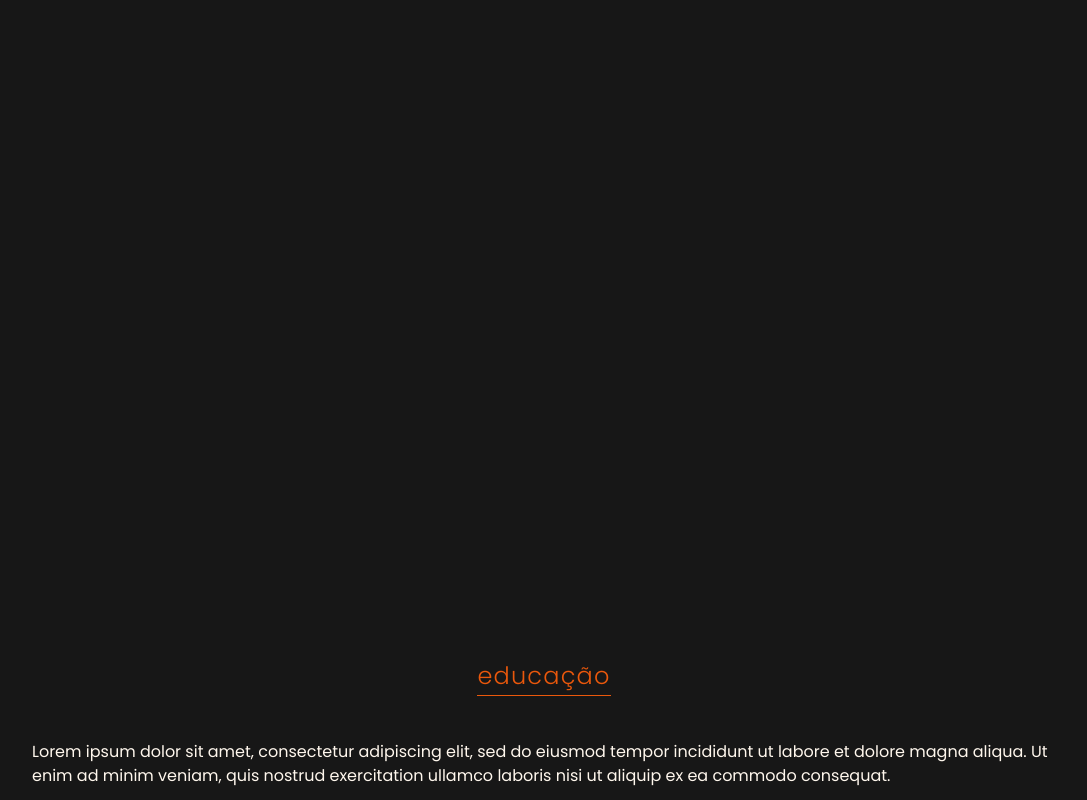
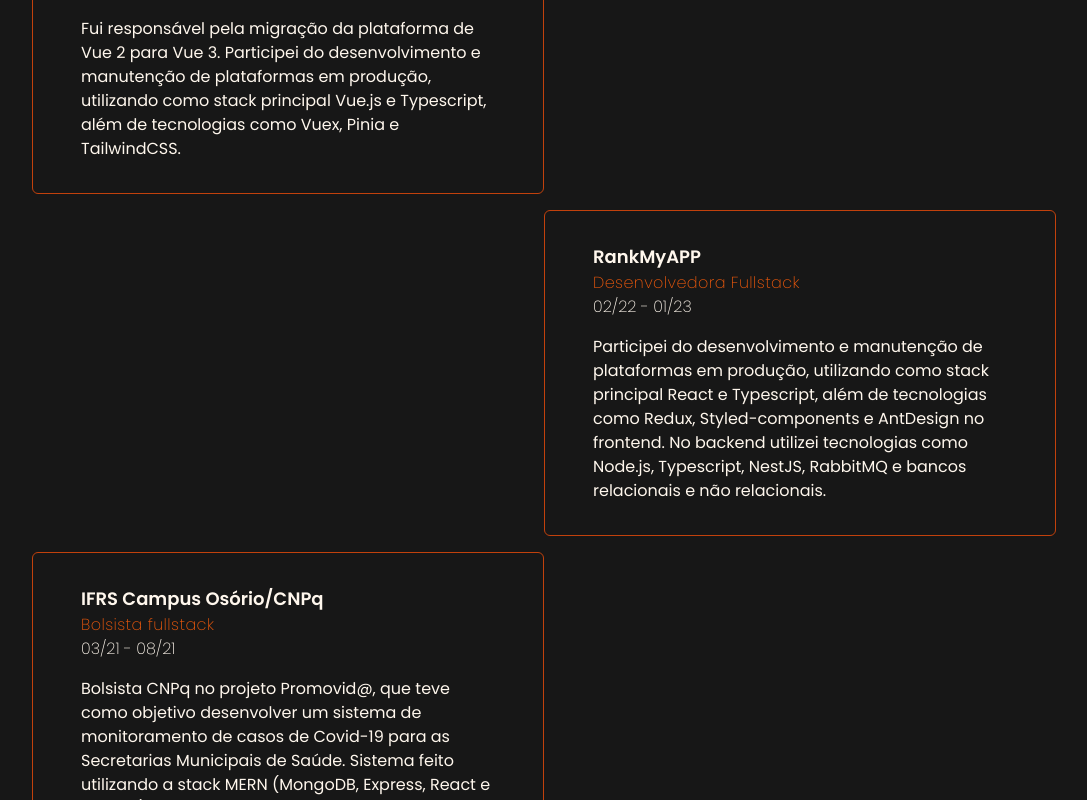
Before and after one commit to Azzyew/Azzyew.github.io, a Vue app: page / in a window 1280 px wide. Shown: the part 2000-2800 px from the top of the page, without its empty margins (96-1183 px from the left). Built offline with nearby package versions, Linux system fonts and the light colour scheme; a web font is replaced by a local one.

Commit message:
feat: adds experience card

```diff
--- a/src/App.vue
+++ b/src/App.vue
@@ -3,6 +3,7 @@
 import HeaderComponent from './components/Header/HeaderComponent.vue';
 import TypewriterAnimation from './components/TypewriterAnimation.vue';
 import SectionComponent from './components/SectionComponent.vue';
+import ExperienceCard from './components/ExperienceCard.vue';
 
 const isOnScreen = ref(false);
 
@@ -18,7 +19,7 @@
     if (intersectingCount === 0) isOnScreen.value = false;
 
     });
-  }, { threshold: 1, rootMargin: "-5px" } );
+  });
 
   const targets = document.querySelectorAll('h2');
 
@@ -45,16 +46,46 @@
     </SectionComponent>
 
     <SectionComponent title="experiência" id-name="#experience" :is-on-screen="isOnScreen">
-      Lorem ipsum dolor sit amet, consectetur adipiscing elit, sed do eiusmod tempor incididunt ut labore et dolore magna aliqua. Ut enim ad minim veniam, quis nostrud exercitation ullamco laboris nisi ut aliquip ex ea commodo consequat.    </SectionComponent>
+      <ExperienceCard company="BRIUS" job-title="Desenvolvedora Front-end" period="03/23 - 06/23">
+        Fui responsável pela migração da plataforma de Vue 2 para Vue 3. Participei do
+        desenvolvimento e manutenção de plataformas em produção, utilizando como stack principal
+        Vue.js e Typescript, além de tecnologias como Vuex, Pinia e TailwindCSS.
+      </ExperienceCard>
+      <ExperienceCard company="RankMyAPP" job-title="Desenvolvedora Fullstack" period="02/22 - 01/23">
+        Participei do desenvolvimento e manutenção de plataformas em produção, utilizando como
+        stack principal React e Typescript, além de tecnologias como Redux, Styled-components e
+        AntDesign no frontend. No backend utilizei tecnologias como Node.js, Typescript, NestJS,
+        RabbitMQ e bancos relacionais e não relacionais.
+      </ExperienceCard>
+      <ExperienceCard company="IFRS Campus Osório/CNPq" job-title="Bolsista fullstack" period="03/21 - 08/21">
+        Bolsista CNPq no projeto Promovid@, que teve como objetivo desenvolver um sistema de
+        monitoramento de casos de Covid-19 para as Secretarias Municipais de Saúde. Sistema feito
+        utilizando a stack MERN (MongoDB, Express, React e Node.js). Participei em atualizações e
+        melhorias nas páginas e no desenvolvimento de novas funções, como a de exportar os dados
+        em .CSV, e atualização nos filtros utilizados na pesquisa.
+      </ExperienceCard>
+      <ExperienceCard company="IFRS Campus Osório" job-title="Bolsista fullstack" period="08/20 - 12/20">
+        Bolsista de extensão na área de programação no projeto Incubadora de Redes e
+        Empreendimentos Solidários do Campus Osório. Programação com React.js, Node.js, Express,
+        ContextAPI e uso de metodologia ágil. Participei no desenvolvimento do aplicativo CoopFrete
+        para compartilhar fretes entre cooperativas, tanto no desenvolvimento de páginas,
+        como na integração do sistema de redefinição de senha. Participei no desenvolvimento da página
+        oficial do projeto Incubadora tanto na criação de telas quanto na criação dos CRUDs para
+        administrar os conteúdos do site.
+      </ExperienceCard>
+    </SectionComponent>
 
     <SectionComponent title="educação" id-name="#education" :is-on-screen="isOnScreen">
-      Lorem ipsum dolor sit amet, consectetur adipiscing elit, sed do eiusmod tempor incididunt ut labore et dolore magna aliqua. Ut enim ad minim veniam, quis nostrud exercitation ullamco laboris nisi ut aliquip ex ea commodo consequat.    </SectionComponent>
+      Lorem ipsum dolor sit amet, consectetur adipiscing elit, sed do eiusmod tempor incididunt ut labore et dolore magna aliqua. Ut enim ad minim veniam, quis nostrud exercitation ullamco laboris nisi ut aliquip ex ea commodo consequat.
+    </SectionComponent>
 
     <SectionComponent title="tecnologias" id-name="#technologies" :is-on-screen="isOnScreen">
-      Lorem ipsum dolor sit amet, consectetur adipiscing elit, sed do eiusmod tempor incididunt ut labore et dolore magna aliqua. Ut enim ad minim veniam, quis nostrud exercitation ullamco laboris nisi ut aliquip ex ea commodo consequat.    </SectionComponent>
+      Lorem ipsum dolor sit amet, consectetur adipiscing elit, sed do eiusmod tempor incididunt ut labore et dolore magna aliqua. Ut enim ad minim veniam, quis nostrud exercitation ullamco laboris nisi ut aliquip ex ea commodo consequat.
+    </SectionComponent>
 
     <SectionComponent title="contato" id-name="#contact-me" :is-on-screen="isOnScreen">
-      Lorem ipsum dolor sit amet, consectetur adipiscing elit, sed do eiusmod tempor incididunt ut labore et dolore magna aliqua. Ut enim ad minim veniam, quis nostrud exercitation ullamco laboris nisi ut aliquip ex ea commodo consequat.    </SectionComponent>
+      Lorem ipsum dolor sit amet, consectetur adipiscing elit, sed do eiusmod tempor incididunt ut labore et dolore magna aliqua. Ut enim ad minim veniam, quis nostrud exercitation ullamco laboris nisi ut aliquip ex ea commodo consequat.
+    </SectionComponent>
 
   </main>
 </template>
--- /dev/null
+++ b/src/components/ExperienceCard.vue
@@ -0,0 +1,26 @@
+<script setup lang="ts">
+const props = defineProps({
+  company: {
+    type: String,
+    required: true,
+  },
+  jobTitle: {
+    type: String,
+    required: true,
+  },
+  period: {
+    type: String,
+    required: true,
+  }
+});
+
+</script>
+
+<template>
+  <div class="border border-orange-700 rounded-md px-12 py-8 w-[50%] odd:self-start even:self-end">
+    <h3 class="font-semibold text-lg">{{ props.company }}</h3>
+    <span class="font-extralight tracking-wide text-orange-600">{{ props.jobTitle }}</span>
+    <p class="font-extralight mb-4">{{ props.period }}</p>
+    <slot></slot>
+  </div>
+</template>
--- a/src/components/SectionComponent.vue
+++ b/src/components/SectionComponent.vue
@@ -16,7 +16,7 @@
 
 </script>
 <template>
-  <section class="mt-12 p-16 flex flex-col items-center h-dvh">
+  <section class="mt-12 p-16 flex flex-col items-center min-h-dvh w-full">
     <h2
       class="
         text-2xl text-orange-600 font-light tracking-wider relative w-fit
@@ -25,8 +25,8 @@
       :class="{ 'animate-fadeIn after:scale-x-100': props.isOnScreen }"
       :id="$props.idName"
     >{{ props.title }}</h2>
-    <p class="mt-12">
+    <div class="mt-12 flex flex-col space-y-4">
       <slot></slot>
-    </p>
+    </div>
   </section>
 </template>
```
